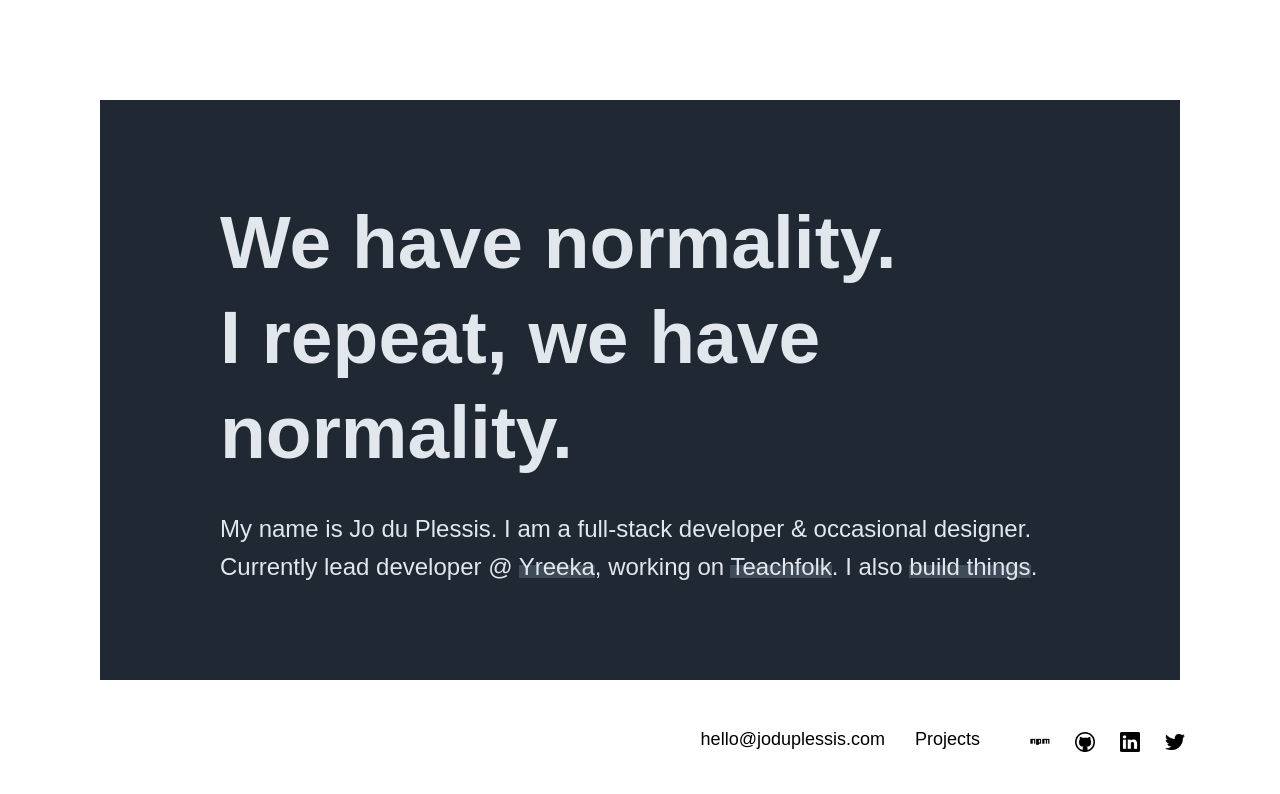
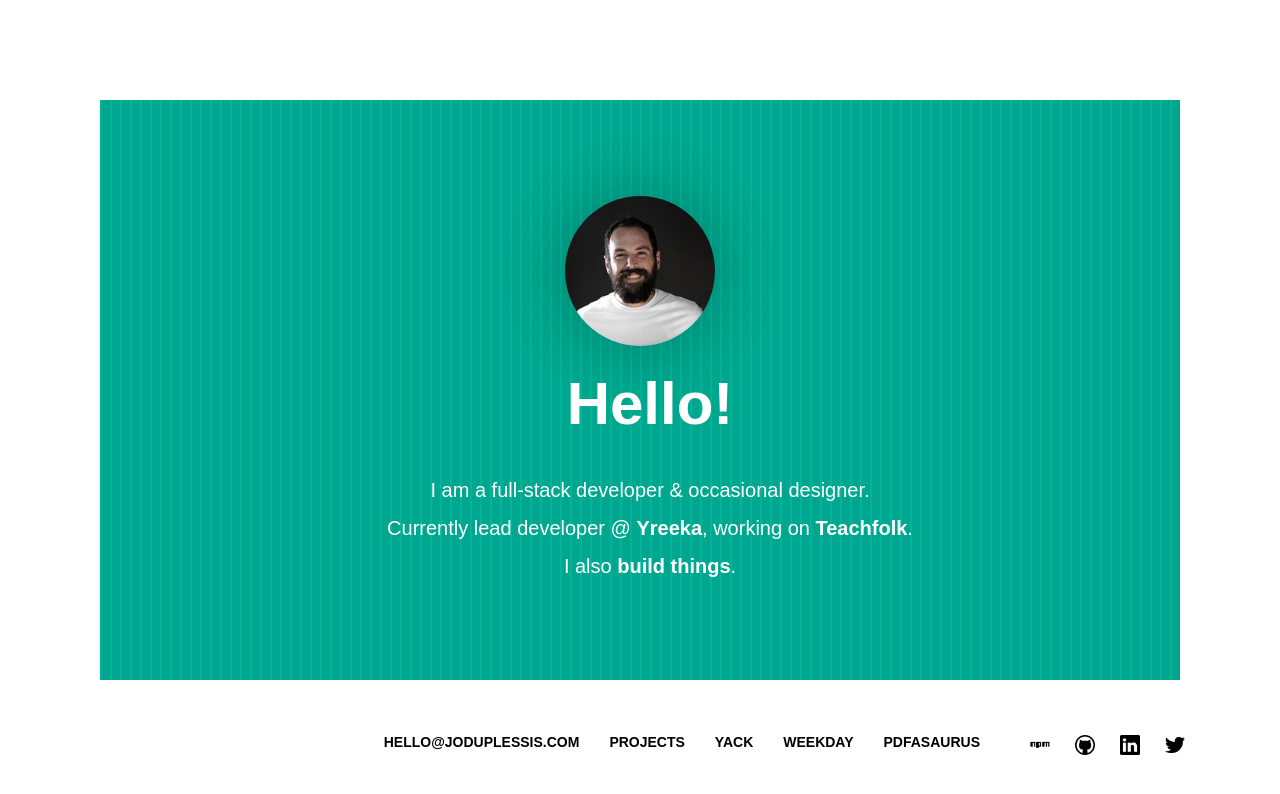
Before and after one commit to joduplessis/joduplessis, a Vue app: page / in a window 1280 px wide. Shown: the top 794 px of the page. Built offline with nearby package versions, Linux system fonts and the light colour scheme; a web font is replaced by a local one; what vue-masonry, vue-progressbar would draw is missing.

Commit message:
UI updates

```diff
--- a/src/components/Home.vue
+++ b/src/components/Home.vue
@@ -2,32 +2,26 @@
     <div class="home">
 		<div class="main">
 			<div class="inner">
+				<img src="../assets/profile-photo.jpg" />
+
 				<h1>
-					We have normality. </br>
-					I repeat, we have
-					normality.
+					Hello!
+
 				</h1>
 				<h2>
-					My name is Jo du Plessis. I am a full-stack developer & occasional designer.</br>
-					Currently lead developer @ <a href="https://yreeka.com" target="_blank" class="highlight">Yreeka</a>, working on <a href="https://teachfolk.com" target="_blank" class="highlight">Teachfolk</a>.
+					 I am a full-stack developer & occasional designer.</br>
+					Currently lead developer @ <a href="https://yreeka.com" target="_blank" class="highlight">Yreeka</a>, working on <a href="https://teachfolk.com" target="_blank" class="highlight">Teachfolk</a>. </br>
 					I also <a href="https://github.com/joduplessis" target="_blank" class="highlight">build things</a>.
 				</h2>
 			</div>
 		</div>
 		<div class="footer">
-			<!--
-			<a href="https://weekday.sh" target="_blank" class="hide link underline">Weekday</a>
-			-->
-
 			<a href="mailto:hello@joduplessis.com" target="_blank" class="link"><span>hello@joduplessis.com</span></a>
-			<router-link :to="{ name: 'Work'}" class="link"><span>Projects</span></router-link>
-
-			<!--
+			<router-link :to="{ name: 'Work'}" class="link underline"><span>Projects</span></router-link>
 			<a href="https://yack.app" target="_blank" class="link"><span>Yack</span></a>
 			<a href="https://weekdayapp.com" target="_blank" class="link"><span>Weekday</span></a>
 			<a href="https://pdfasaurus.com" target="_blank" class="link"><span>PDFasaurus</span></a>
-			<a href="https://joduplessis.com/resume" target="_blank" class="link"><span>CV</span></a>
-			-->
+
 			<div class="social">
 				<a href="https://www.npmjs.com/~joduplessis" target="_blank" class="link social-icon"><img src="../assets/npm.png" /></a>
 				<a href="https://github.com/joduplessis" target="_blank" class="link social-icon"><img src="../assets/github.png" /></a>
@@ -74,7 +68,8 @@
 
 		.main .inner {
 			flex: 1;
-			background: #1F2833;
+			background: #00a78e url(../assets/wallpaper.svg);
+		  background-size: auto 1px;
 			flex-grow: 1;
 			display: flex;
 			flex-direction: column;
@@ -84,27 +79,45 @@
 			margin: 100px 100px 120px 100px;
 		}
 
+		.main .inner img {
+			width: 150px;
+			height: 150px;
+			border-radius: 50%;
+			margin-right: auto;
+			margin-left: auto;
+			margin-bottom: 20px;
+			-webkit-box-shadow: 0px 0px 71px 0px rgba(0,0,0,0.25);
+			-moz-box-shadow: 0px 0px 71px 0px rgba(0,0,0,0.25);
+			box-shadow: 0px 0px 71px 0px rgba(0,0,0,0.25);
+		}
+
 		.main .inner  h1 {
 			margin: 0px;
 			padding: 0px 100px 0px 120px;
-			font-size: 75px;
-			line-height: 95px;
-			font-weight: 800;
-			color: #E1E7EC;
+			font-size: 60px;
+			line-height: 75px;
+			font-weight: 900;
+			text-align: center;
+			box-sizing: border-box;
+			width: 100%;
+			color: white;
 		}
 
 		.main .inner  h2 {
 			margin: 30px 0px 0px 0px;
 			font-weight: 300;
 			padding: 0px 100px 0px 120px;
-			font-size: 24px;
+			font-size: 20px;
 			line-height: 38px;
-			color: #E1E7EC;
+			color: white;
+			text-align: center;
+			box-sizing: border-box;
+			width: 100%;
 		}
 
 	.highlight {
-		color: #E1E7EC;
-		box-shadow: inset 0px -2px 0 #1F2833, inset 0 -15px 0 #404B5A;
+		color: white;
+		font-weight: 700;
 		text-decoration: none;
 	}
 
@@ -133,7 +146,9 @@
 
 	.footer .link {
 		text-decoration: none;
-		font-size: 18px;
+		font-size: 14px;
+		text-transform: uppercase;
+		font-weight: 600;
 		margin-left: 30px;
 		margin-bottom: 50px;
 		color: black;
@@ -141,9 +156,10 @@
 		opacity: 1;
 	}
 
+
 		.footer .link.underline {
-			box-shadow: inset 0px -8px 0 #FCDD35, inset 0 -15px 0 white;
-			text-decoration: none;
+			box-shadow: inset 0px 18px 0 white, inset 0 -20px 0 black;
+
 		}
 
 	.footer .link:hover {
@@ -172,7 +188,6 @@
 		}
 
 		.highlight {
-			box-shadow: inset 0px -6px 0 #FCDD35, inset 0 -35px 0 #FAFAFA;
 			text-decoration: none;
 		}
 
```
Also changed, not shown: src/assets/profile-photo.jpg (added), src/assets/wallpaper.svg (added).
